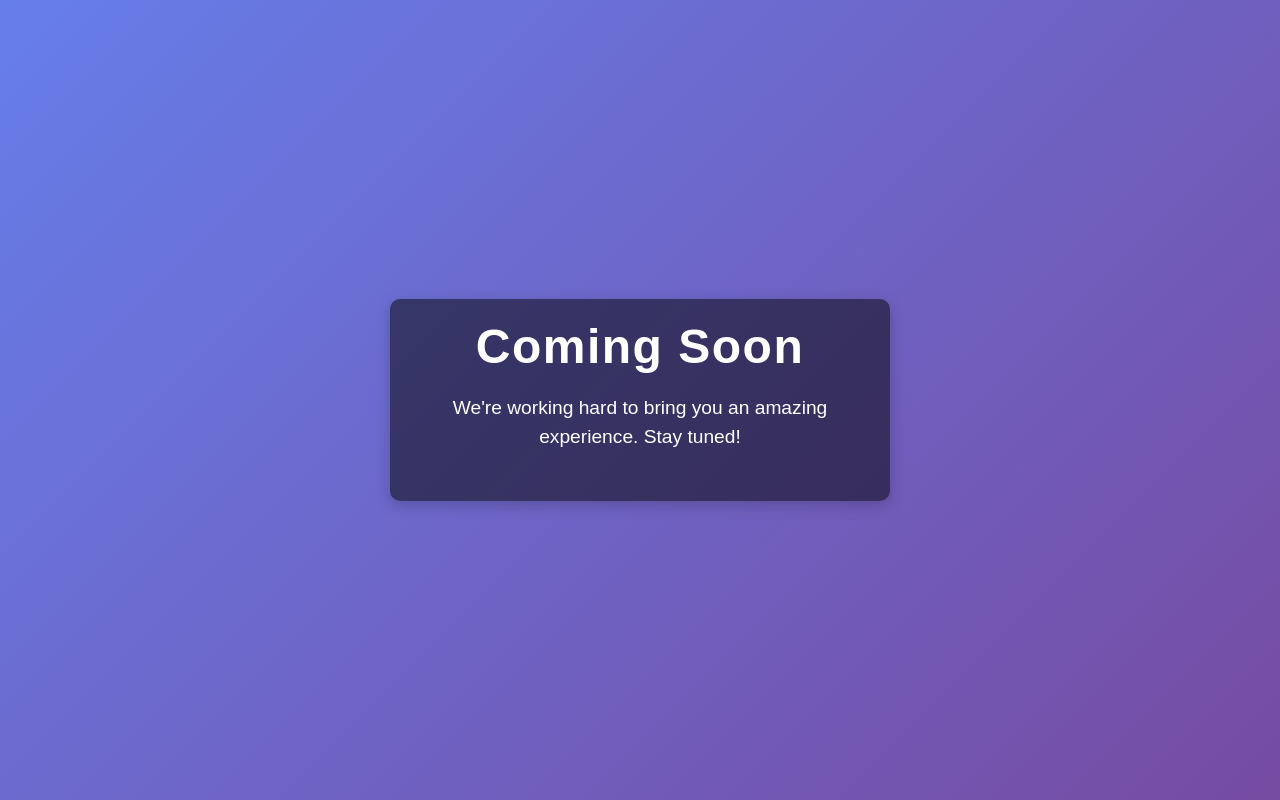
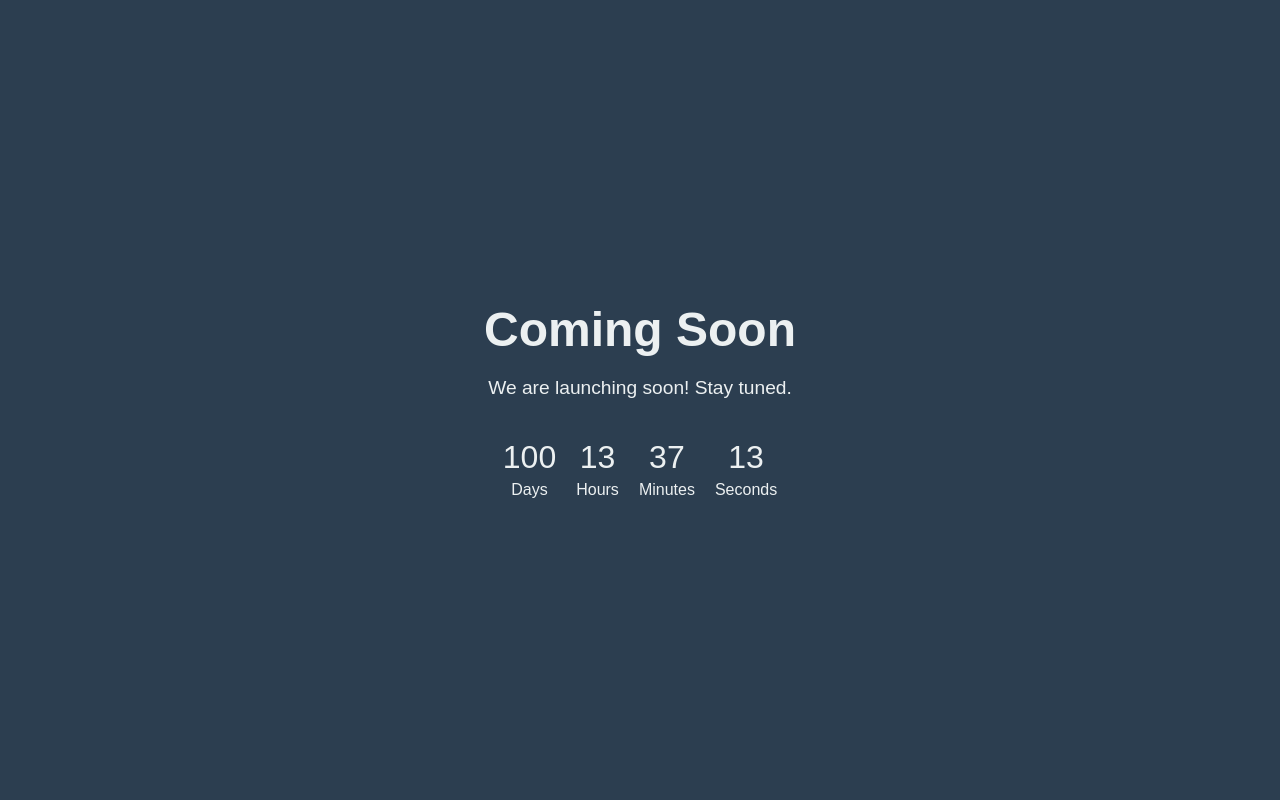
Before and after one commit to prativatimsina/mysite, a plain HTML site: page index.html in a window 1280 px wide. Drawn offline with Linux system fonts and the light colour scheme.

Commit message:
Update index.html

```diff
--- a/index.html
+++ b/index.html
@@ -5,101 +5,110 @@
     <meta name="viewport" content="width=device-width, initial-scale=1.0">
     <title>Coming Soon</title>
     <style>
+        /* Reset and basic styling */
         * {
             margin: 0;
             padding: 0;
             box-sizing: border-box;
-            font-family: Arial, sans-serif;
         }
 
         body {
             display: flex;
+            justify-content: center;
             align-items: center;
-            justify-content: center;
-            min-height: 100vh;
-            background: linear-gradient(135deg, #667eea, #764ba2);
-            color: #fff;
+            height: 100vh;
+            background-color: #2c3e50;
+            color: #ecf0f1;
+            font-family: Arial, sans-serif;
         }
 
-        .coming-soon-container {
+        .container {
             text-align: center;
-            max-width: 500px;
-            padding: 20px;
-            background: rgba(0, 0, 0, 0.5);
-            border-radius: 10px;
-            box-shadow: 0px 4px 15px rgba(0, 0, 0, 0.2);
         }
 
-        .coming-soon-container h1 {
+        h1 {
             font-size: 3em;
             margin-bottom: 20px;
-            letter-spacing: 1.5px;
         }
 
-        .coming-soon-container p {
+        p {
             font-size: 1.2em;
-            margin-bottom: 30px;
-            line-height: 1.5;
+            margin-bottom: 40px;
         }
 
         .countdown {
             display: flex;
             justify-content: center;
             gap: 20px;
+            font-size: 2em;
         }
 
         .countdown div {
-            font-size: 2em;
-            text-align: center;
+            display: flex;
+            flex-direction: column;
+            align-items: center;
         }
 
         .countdown span {
-            display: block;
             font-size: 0.5em;
-            color: #ddd;
+            margin-top: 5px;
         }
     </style>
 </head>
 <body>
-    <div class="coming-soon-container">
+    <div class="container">
         <h1>Coming Soon</h1>
-        <p>We're working hard to bring you an amazing experience. Stay tuned!</p>
-       <!-- <div class="countdown">
-            <div><span>Days</span><span id="days">0</span></div>
-            <div><span>Hours</span><span id="hours">0</span></div>
-            <div><span>Minutes</span><span id="minutes">0</span></div>
-            <div><span>Seconds</span><span id="seconds">0</span></div>
-        </div> -->
+        <p>We are launching soon! Stay tuned.</p>
+        <div class="countdown">
+            <div>
+                <div id="days">00</div>
+                <span>Days</span>
+            </div>
+            <div>
+                <div id="hours">00</div>
+                <span>Hours</span>
+            </div>
+            <div>
+                <div id="minutes">00</div>
+                <span>Minutes</span>
+            </div>
+            <div>
+                <div id="seconds">00</div>
+                <span>Seconds</span>
+            </div>
+        </div>
     </div>
 
     <script>
-        // Set the target launch date
-        const targetDate = new Date("February 5, 2025 23:59:59").getTime();
+        // Set launch date (adjust as needed)
+        const launchDate = new Date("February 15, 2025 23:59:59").getTime();
 
-        // Update countdown every second
-        const countdown = setInterval(() => {
+        // Function to update countdown display
+        function updateCountdown() {
             const now = new Date().getTime();
-            const timeLeft = targetDate - now;
+            const timeRemaining = launchDate - now;
 
-            // Calculate days, hours, minutes, and seconds
-            const days = Math.floor(timeLeft / (1000 * 60 * 60 * 24));
-            const hours = Math.floor((timeLeft % (1000 * 60 * 60 * 24)) / (1000 * 60 * 60));
-            const minutes = Math.floor((timeLeft % (1000 * 60 * 60)) / (1000 * 60));
-            const seconds = Math.floor((timeLeft % (1000 * 60)) / 1000);
+            if (timeRemaining >= 0) {
+                // Calculate days, hours, minutes, seconds
+                const days = Math.floor(timeRemaining / (1000 * 60 * 60 * 24));
+                const hours = Math.floor((timeRemaining % (1000 * 60 * 60 * 24)) / (1000 * 60 * 60));
+                const minutes = Math.floor((timeRemaining % (1000 * 60 * 60)) / (1000 * 60));
+                const seconds = Math.floor((timeRemaining % (1000 * 60)) / 1000);
 
-            // Display the result
-            document.getElementById("days").textContent = days;
-            document.getElementById("hours").textContent = hours;
-            document.getElementById("minutes").textContent = minutes;
-            document.getElementById("seconds").textContent = seconds;
+                // Display results
+                document.getElementById("days").textContent = days < 10 ? '0' + days : days;
+                document.getElementById("hours").textContent = hours < 10 ? '0' + hours : hours;
+                document.getElementById("minutes").textContent = minutes < 10 ? '0' + minutes : minutes;
+                document.getElementById("seconds").textContent = seconds < 10 ? '0' + seconds : seconds;
+            } else {
+                clearInterval(countdownInterval);
+                document.querySelector(".countdown").textContent = "We're live!";
+            }
+        }
 
-            // If the countdown is finished
-            if (timeLeft < 0) {
-                clearInterval(countdown);
-                document.querySelector(".coming-soon-container p").textContent = "We're live!";
-                document.querySelector(".countdown").style.display = "none";
-            }
-        }, 1000);
+        // Run the countdown update function immediately and then every second
+        updateCountdown(); // Initial call to avoid the "00" issue
+        const countdownInterval = setInterval(updateCountdown, 1000);
     </script>
 </body>
 </html>
```
